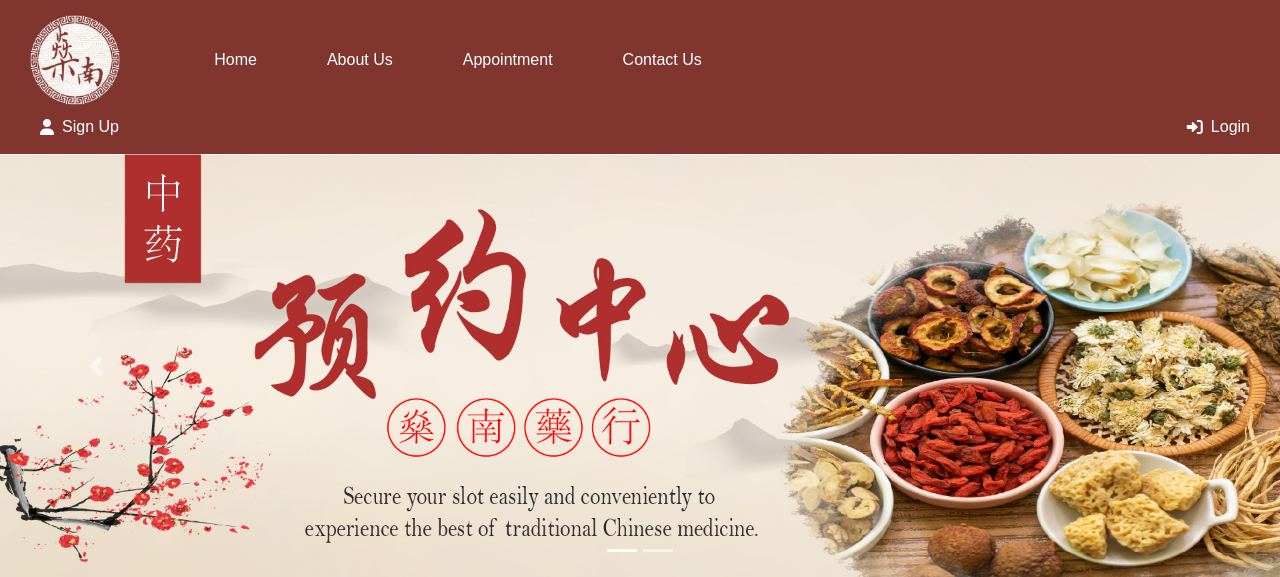
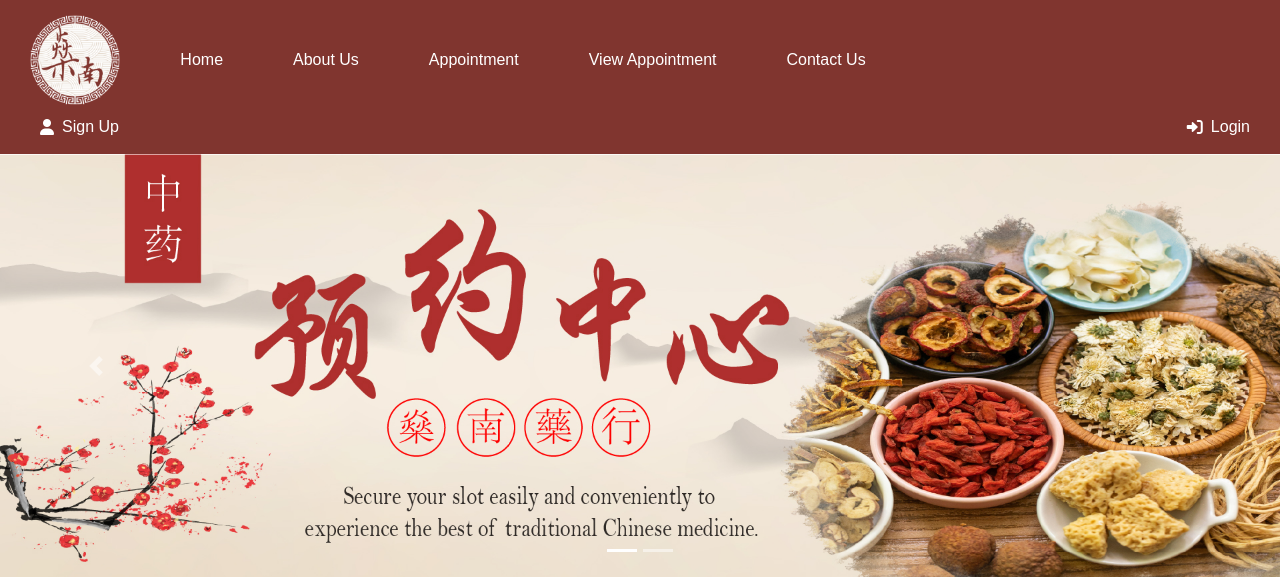
Before and after one commit to weih3ng/SINNAM_FYP, a PHP site: page /home.php in a window 1280 px wide. Shown: the top 577 px of the page. Run offline with PHP 8.4, Linux system fonts and the light colour scheme.

Commit message:
view apppinmtnet

```diff
--- a/home.php
+++ b/home.php
@@ -191,6 +191,7 @@ include 'dbfunctions.php';
             <a href="home.php">Home</a>
             <a href="aboutUs.php">About Us</a>
             <a href="appointment.php">Appointment</a>
+            <a href="viewAppointment.php">View Appointment</a>
             <a href="contact.php">Contact Us</a>
         </div>
 
--- a/style.css
+++ b/style.css
@@ -30,7 +30,7 @@
         flex-grow: 1;  /* This helps to distribute space more evenly */
         justify-content: center; /* Center all navbar links */
         gap: 20px; /* Adjust the gap to manage space between navigation links */
-        margin-right: 480px;
+        margin-right: 350px;
     }
 
     .nav-custom {
```
